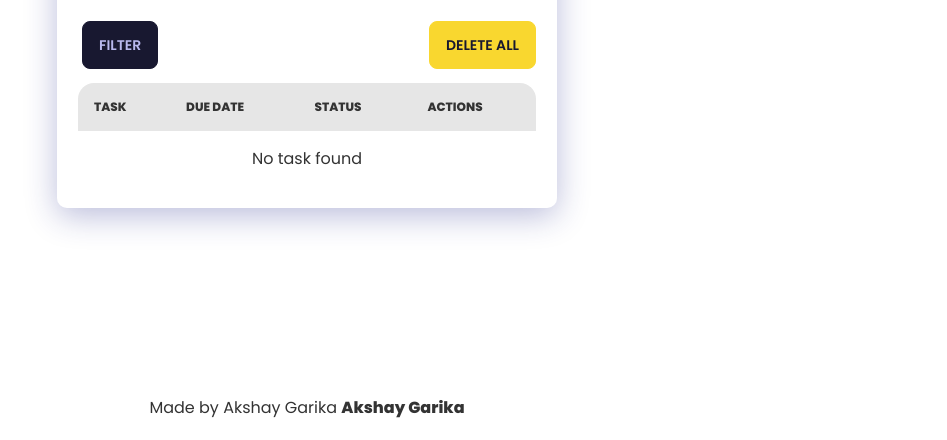
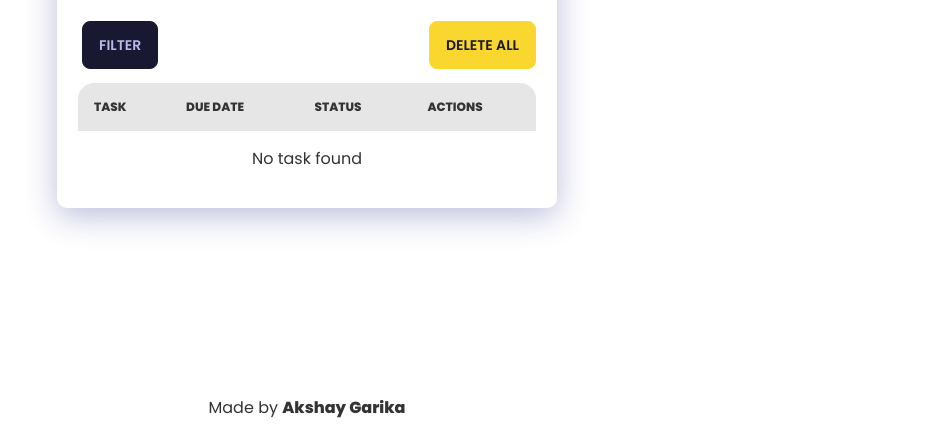
Before and after one commit to akshaygarika15/OctaNet, a plain HTML site: page To-do-list/index.html in a window 1280 px wide. Shown: the part 360-800 px from the top of the page, without its empty margins (333-1280 px from the left). Drawn offline with nearby package versions, Linux system fonts and the light colour scheme.

Commit message:
Update index.html

```diff
--- a/To-do-list/index.html
+++ b/To-do-list/index.html
@@ -19,7 +19,7 @@
 
     <!-- Copyright -->
     <div class="author-text">
-        <p>Made by Akshay Garika <a href="https://github.com/akshaygarika15" target="_blank"><b>Akshay Garika</b></a></p>
+        <p>Made by <a href="https://github.com/akshaygarika15" target="_blank"><b>Akshay Garika</b></a></p>
     </div>
 
     <div class="container">
```
